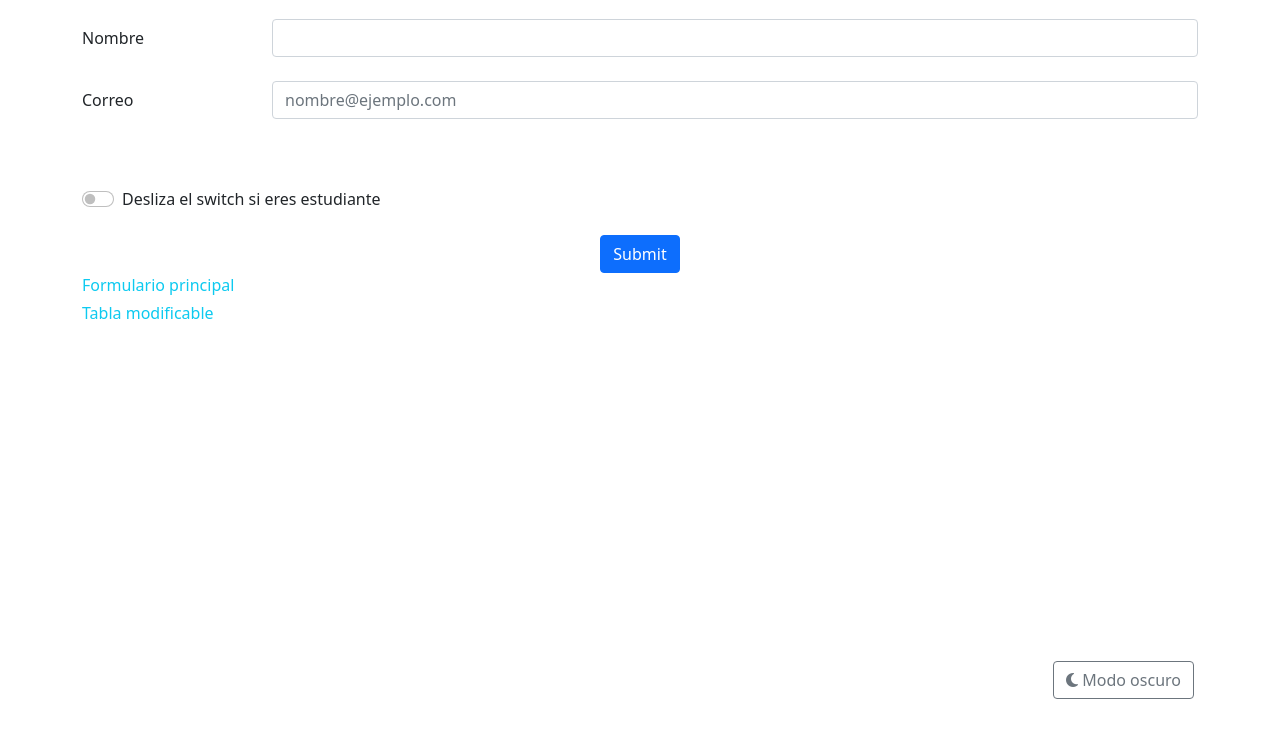
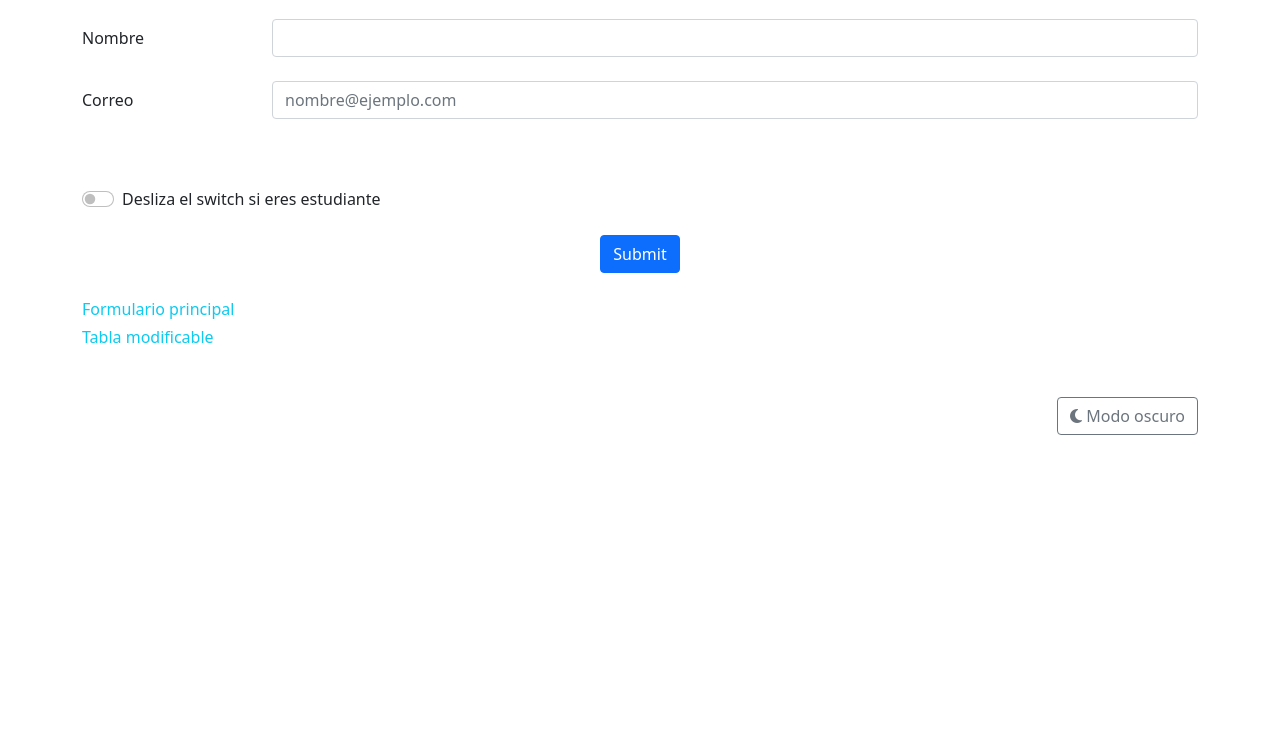
Before and after one commit to javiervaleriano/bootstrapjspractice, a plain HTML site: page formulario.html in a window 1280 px wide. Shown: the part 53-790 px from the top of the page. Drawn offline with nearby package versions, Linux system fonts and the light colour scheme.

Commit message:
Arreglo del error con el botón "Modo Oscuro" al mostrar el elemento <select>

```diff
--- a/CSS/eventos.css
+++ b/CSS/eventos.css
@@ -1,14 +1,3 @@
-.container {
-	height: 100vh;
-	position: relative;
-}
-
 #div-nivel-estudio {
 	display: none;
 }
-
-#modo-oscuro {
-	position: absolute;
-	bottom: 3em;
-	right: 1em;
-}
--- a/formulario.html
+++ b/formulario.html
@@ -57,16 +57,20 @@
 			</div>
 		</form>
 
-		<button id="modo-oscuro" type="button" class="btn btn-outline-secondary"><i class="fas fa-moon"></i> Modo oscuro</button>
-
-		<div class="row">
+		<div class="row mt-4 mb-5">
 			<div class="col-12 mb-1">
 				<a href="index.html" class="text-decoration-none fs-6 text-info">Formulario principal</a>
 			</div>
 			<div class="col-12">
 				<a href="tablas.html" class="text-decoration-none fs-6 text-info">Tabla modificable</a>
+			</div>
+		</div>
+
+		<div class="text-end mt-3 mb-2">
+			<button id="modo-oscuro" type="button" class="btn btn-outline-secondary"><i class="fas fa-moon"></i> Modo oscuro</button>
 		</div>
 	</div>
+
 
 	<script type="text/javascript" src="JS/eventos.js"></script>
 </body>
```
